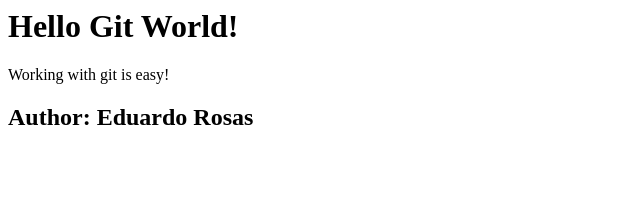
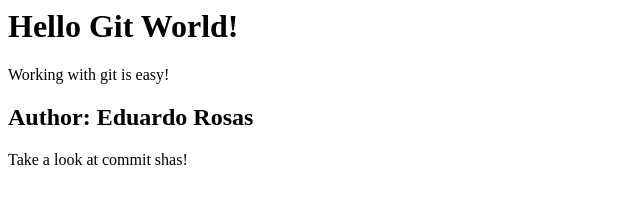
Before and after one commit to jnguyen85/GitGitHubMasterclass, a plain HTML site: page index.html in a window 1280 px wide. Shown: the whole page, without its empty margins (0-640 px from the left). Drawn offline with Linux system fonts and the light colour scheme.

Commit message:
Added a new p

```diff
--- a/index.html
+++ b/index.html
@@ -5,3 +5,7 @@
 </div>
 
 <h2>Author: Eduardo Rosas</h2>
+
+<div>
+  <p>Take a look at commit shas!</p>
+</div>
```
